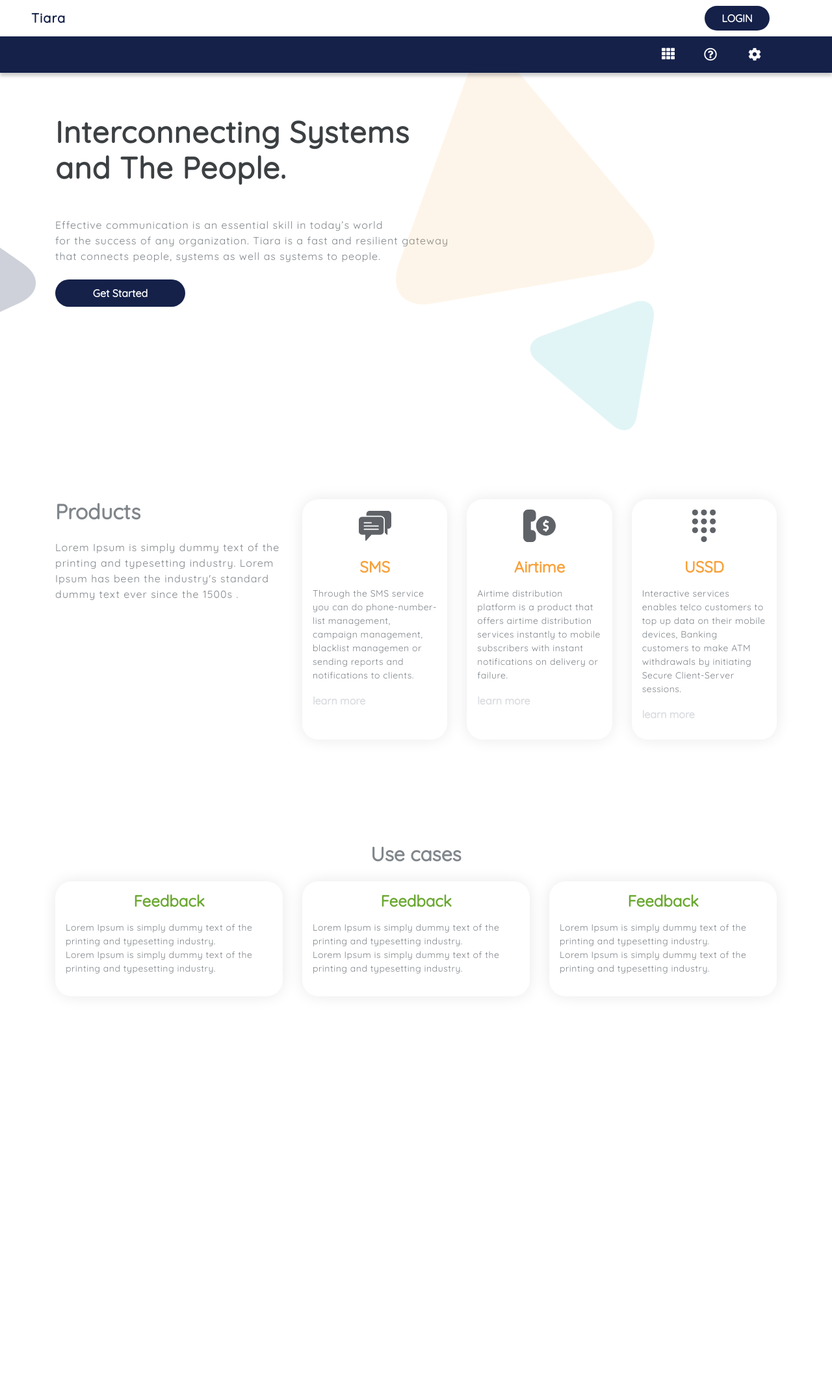
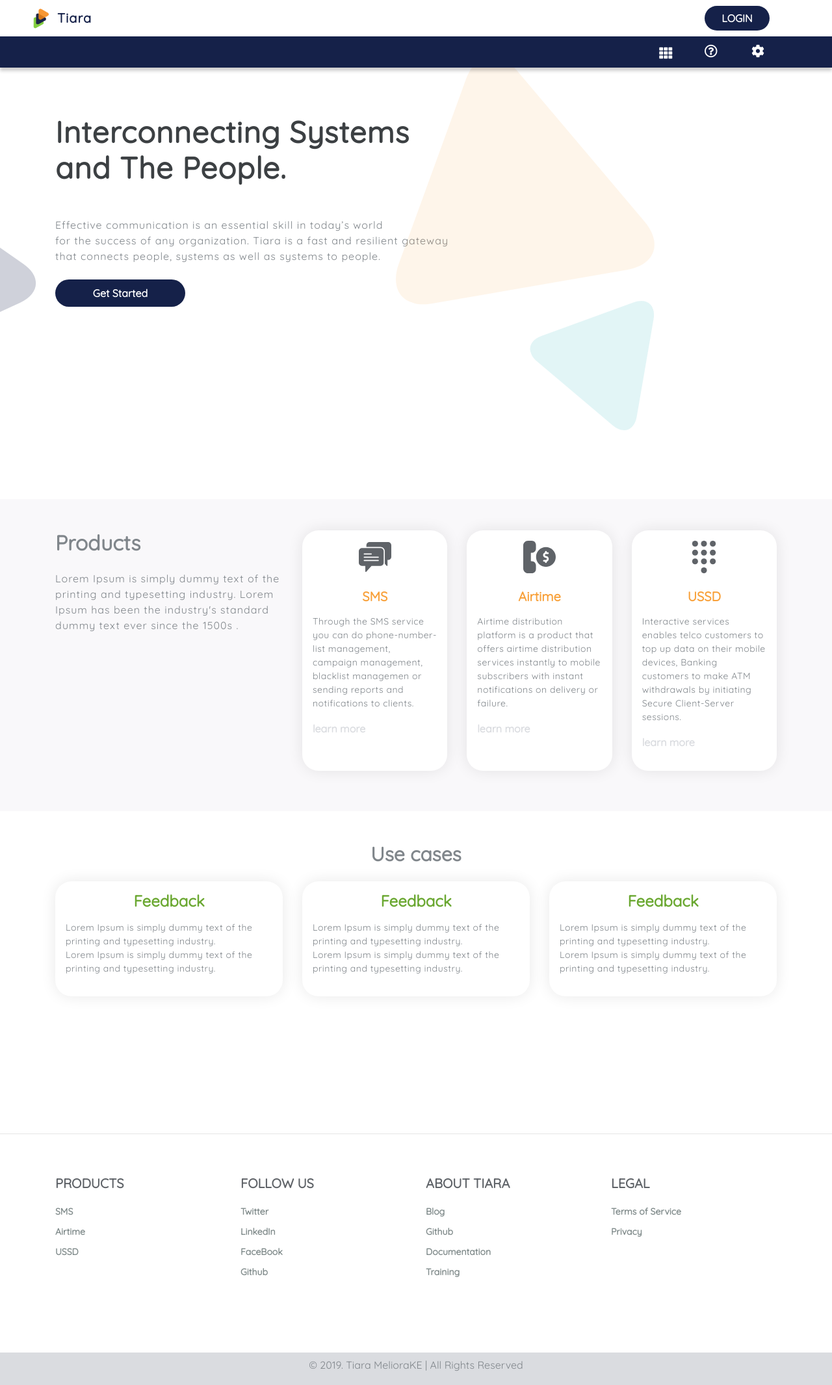
Before and after one commit to Wess58/tiara, a plain HTML site: page index.html in a window 1280 px wide. Shown: the whole page at 65% size. Before the commit the page ends 1904 px from the top, so only its background shows below. Drawn offline with nearby package versions, Linux system fonts and the light colour scheme.

Commit message:
navbar fix on Mobile View , adde Tiara Logo

```diff
--- a/index.html
+++ b/index.html
@@ -24,6 +24,7 @@
       <span id="sidebarCollapse" class="d-block d-sm-none mr-3">
         <i class="fas fa-bars"></i>
       </span>
+      <img class="logo" src="images/tiara.png" alt="tiara logo">
       <a class="navbar-brand" href="#">Tiara</a>
       <!-- <button class="navbar-toggler" type="button" data-toggle="collapse" data-target="#navbarSupportedContent" aria-controls="navbarSupportedContent" aria-expanded="false" aria-label="Toggle navigation">
       <span class="navbar-toggler-icon"></span>
@@ -39,14 +40,16 @@
 
     <!-- 2nd NAV SECTION -->
 
-    <nav class="navbar navbar-expand-lg nav2">
+    <nav class="navbar navbar-expand-lg  pr-5 nav2">
       <!-- <a class="navbar-brand" href="#">Navbar</a> -->
       <!-- <button class="navbar-toggler" type="button" data-toggle="collapse" data-target="#navbarSupportedContent" aria-controls="navbarSupportedContent" aria-expanded="false" aria-label="Toggle navigation">
       <span class="navbar-toggler-icon"></span>
     </button> -->
 
-      <div class="collapse navbar-collapse justify-content-end" id="navbarSupportedContent">
-        <ul class="navbar-nav mr-5">
+      <!-- <div class="" id="navbarSupportedContent"> -->
+        <ul class="navbar-nav mr-auto">
+        </ul>
+        <ul class="navbar-nav">
           <li class="nav-item mx-2">
             <div class="drpdown">
               <button class="btn drpbtn">
@@ -87,7 +90,7 @@
             </a>
           </li>
         </ul>
-      </div>
+      <!-- </div> -->
     </nav>
 
     <nav id="sidebar" class="d-block d-sm-none">
@@ -208,7 +211,8 @@
 
 
   <!-- PRODUCTS SECTION -->
-  <div class="container products mb-5">
+  <div class="products pt-5 mb-5">
+    <div class="container mb-5">
       <div class="row">
         <div class="col-md-4">
           <h2 class="mb-4">Products</h2>
@@ -265,6 +269,10 @@
       </div>
 
     </div>
+  </div>
+
+
+
   <!--USECASE SECTION-->
   <div class="container usecase mb-5">
     <div class="col-md-12">
@@ -307,6 +315,66 @@
     </div>
 
   </div>
+
+  <!-- FINAL CALL TO ACTION -->
+  <div class="callToAction text-center">
+    <h1></h1>
+
+  </div>
+
+  <hr>
+
+  <!--FOOTER SECTION-->
+  <div class="footer">
+
+    <div class="container pt-5">
+      <div class="row">
+
+        <div class="col-xs-6 col-md-3">
+          <h4 class="mb-4">Products</h4>
+          <p>SMS</p>
+          <p>Airtime</p>
+          <p>USSD</p>
+
+        </div>
+
+        <div class="col-xs-6 col-md-3">
+          <h4 class="mb-4">Follow Us</h4>
+
+          <p>Twitter</p>
+          <p>LinkedIn</p>
+          <p>FaceBook</p>
+          <p>Github</p>
+        </div>
+
+        <div class="col-xs-6 col-md-3">
+          <h4 class="mb-4">About Tiara</h4>
+
+          <p>Blog</p>
+          <p>Github</p>
+          <p>Documentation</p>
+          <p>Training</p>
+        </div>
+
+        <div class="col-xs-6 col-md-3">
+          <h4 class="mb-4">LEGAL</h4>
+          <p>Terms of Service</p>
+          <p>Privacy</p>
+
+        </div>
+
+
+      </div>
+    </div>
+
+    <div class="bottom">
+      <h6>© 2019. Tiara MelioraKE | All Rights Reserved</h6>
+    </div>
+  </div>
+
+
+
+
   <!-- jQuery CDN - Slim version (=without AJAX) -->
   <script src="https://code.jquery.com/jquery-3.3.1.slim.min.js" integrity="sha384-q8i/X+965DzO0rT7abK41JStQIAqVgRVzpbzo5smXKp4YfRvH+8abtTE1Pi6jizo" crossorigin="anonymous"></script>
   <!-- Popper.JS -->
@@ -316,15 +384,15 @@
 
   <script type="text/javascript">
     $(document).ready(function() {
-      $('#sidebarCollapse').on('click', function() {
+      $('#sidebarCollapse , #sidebarCollapse2').on('click', function() {
         $('#sidebar').toggleClass('active');
       });
     });
-    $(document).ready(function() {
-      $('#sidebarCollapse2').on('click', function() {
-        $('#sidebar').toggleClass('active');
-      });
-    });
+    // $(document).ready(function() {
+    //   $().on('click', function() {
+    //     $('#sidebar').toggleClass('active');
+    //   });
+    // });
   </script>
 
 </body>
--- a/styles.css
+++ b/styles.css
@@ -18,10 +18,24 @@ body {
   font-size: 20px;
 }
 
+.nav1 .logo {
+  width: 30px;
+  margin-right: 10px;
+}
+
 .nav1 .navbar-brand {
   font-weight: 600;
   color: #152149;
   letter-spacing: 1px;
+}
+
+.navbar-nav {
+  display: inline-block;
+}
+
+.navbar-nav > li {
+  display: inline-block;
+
 }
 
 .nav1 .loginBtn {
@@ -33,15 +47,19 @@ body {
 }
 
 .nav2 {
-  /* margin-top: 56px; */
-  padding: 5px;
+  /* margin-top: 50px; */
+  padding: 0px;
   background-color: #152149;
   box-shadow: 0 5px 5px 0 rgba(0, 0, 0, 0.2);
 }
 
+.nav2 .navbar-nav {
+  display: inline !important;
+}
+
 .nav2 .toolTip {
   position: absolute;
-  top: 60px;
+  top: 50px;
   transition: all .3s ease;
   visibility: hidden;
   opacity: 0;
@@ -166,6 +184,7 @@ main .landingSection #orange {
 /* PRODUCTS SECTION */
 /* ******************************************** */
 .products {
+  background-color: #f9f8fa;
   min-height: 60vh;
 }
 
@@ -186,13 +205,15 @@ main .landingSection #orange {
   min-height: 370px;
   box-shadow: 0 0 23px 0 rgba(0, 0, 0, 0.09);
 }
-.products .card img{
+
+.products .card img {
   width: 50px;
 }
 
 .products .card h4 {
   text-align: center;
   color: #F8A13B;
+  font-size: 20px;
   font-weight: 600;
 }
 
@@ -222,7 +243,7 @@ main .landingSection #orange {
 USECASE SECTION
 /* ******************************************* */
 .usecase {
-  min-height: 70vh;
+  min-height: 50vh;
 }
 
 .usecase h3 {
@@ -252,13 +273,51 @@ USECASE SECTION
 }
 
 /* ******************************************* *?/
+FOOTER SECTION
+/* ******************************************* */
+.footer {
+  /* background-color: #dadce0; */
+}
+
+.footer>.container:first-child {
+  min-height: 40vh;
+}
+
+.footer .col-md-3 {
+  margin-bottom: 20px;
+}
+
+.footer h4 {
+  color: #5f6368;
+  font-weight: 600;
+  font-size: 20px;
+  text-transform: uppercase;
+}
+
+.footer p {
+  font-size: 14px;
+  font-weight: 600;
+  color: #808b8b;
+  line-height: 15px;
+}
+
+.footer p:hover {
+  cursor: pointer;
+  color: #5f6368;
+}
+
+.footer .bottom {
+  color: #80868b;
+  min-height: 50px;
+  padding-top: 10px;
+  text-align: center;
+  background-color: #dadce0;
+}
+
+/* ******************************************* *?/
   MEDIA QUERIES SECTION
 /* ******************************************* */
 @media (max-width: 768px) {
-  body {
-    padding: 0 20px 0 20px;
-  }
-
   .nav1 {
     width: 100% !important;
     padding: 10px 10px 0 30px !important;
@@ -274,6 +333,7 @@ USECASE SECTION
   } */
   main {
     margin: 20% 0 20% 0;
+    padding: 0 20px 0 20px;
     min-height: 80vh;
     /* background-color: #000; */
   }
@@ -291,6 +351,10 @@ USECASE SECTION
     letter-spacing: 1px;
   }
 
+  .products {
+    padding: 0 20px 0 20px;
+  }
+
   .products .card {
     min-height: 200px;
   }
@@ -303,4 +367,14 @@ USECASE SECTION
     padding: 0;
     border-radius: 50px;
   }
+
+  .footer {
+    text-align: center;
+  }
+  .nav2 {
+    padding-right: 0!important;
+  }
+  .nav2 .toolTip{
+    display: none;
+  }
 }
```
Also changed, not shown: images/tiara.png (added). Lines whose indentation alone changed are shown as unchanged.
